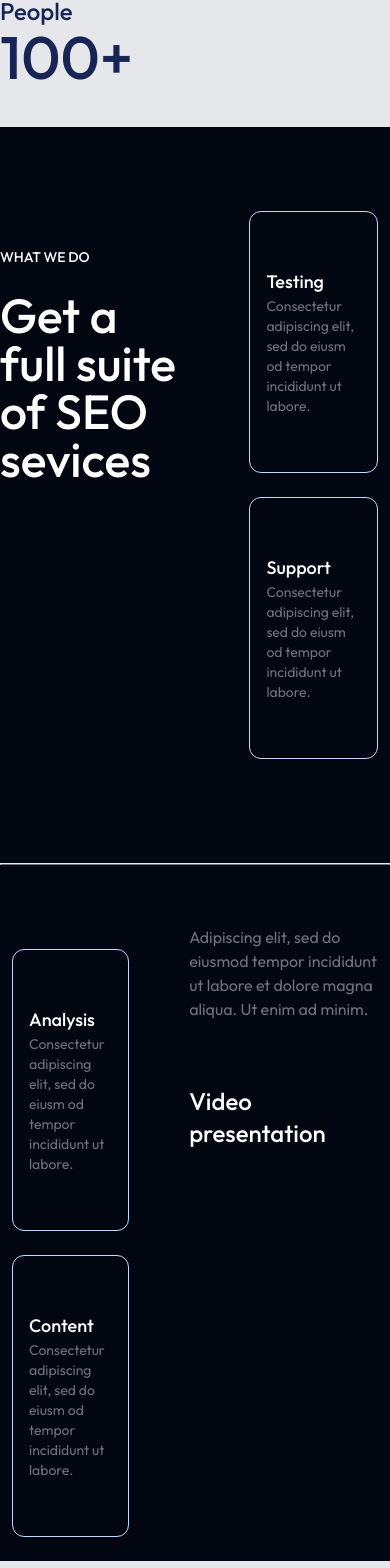
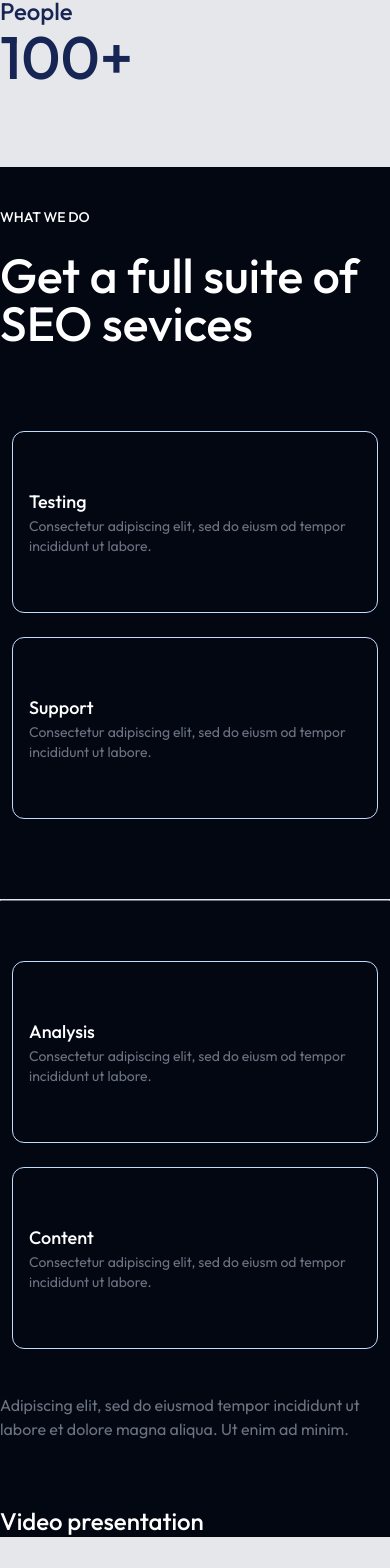
Before and after one commit to Kyoto321/SmartSEO, a React (Vite) app: page / in a window 390 px wide. Shown: the part 4217-5785 px from the top of the page. Built offline with nearby package versions, Linux system fonts and the light colour scheme.

Commit message:
full functional SEO responsive website

```diff
--- a/src/components/Services.jsx
+++ b/src/components/Services.jsx
@@ -4,7 +4,7 @@ import { services1, services2 } from '../assets/assets';
 const Services = () => {
   return (
     <div className='bg-gray-950'>
-      <div className='md:mx-20 my-10 md:flex-row flex gap-12'>
+      <div className='md:mx-20 my-10 md:flex-row md:flex lg:flex gap-12'>
           <div className=' flex flex-col mt-20 gap-6'>
             <div className='text-left text-2xl pt-10'>
               <p className='text-white text-sm font-medium'>WHAT WE DO</p>
@@ -32,7 +32,7 @@ const Services = () => {
       </div>
       <div className='border border-b-gray-500 md:mx-20'></div>
 
-      <div className='md:mx-20 my-10 md:flex-row flex gap-12'>
+      <div className='md:mx-20 my-10 md:flex-row md:flex lg:flex gap-12'>
 
           <div className='flex flex-col items-center gap-4 my-6 md:mx-10'>
             <div className='w-full grid grid-cols-1 md:grid-cols-2 lg:grid-cols-2 gap-4 pt-5 gap-y-6 px-3 sm:px-0'>
@@ -48,7 +48,6 @@ const Services = () => {
             </div>
           </div>
 
-
             <div className='flex flex-col gap-6'>
               <p className='text-gray-500 mt-5'>Adipiscing elit, sed do eiusmod tempor incididunt ut labore et dolore magna aliqua. Ut enim ad minim.</p>
               <div className='text-left text-2xl pt-10'>
```
